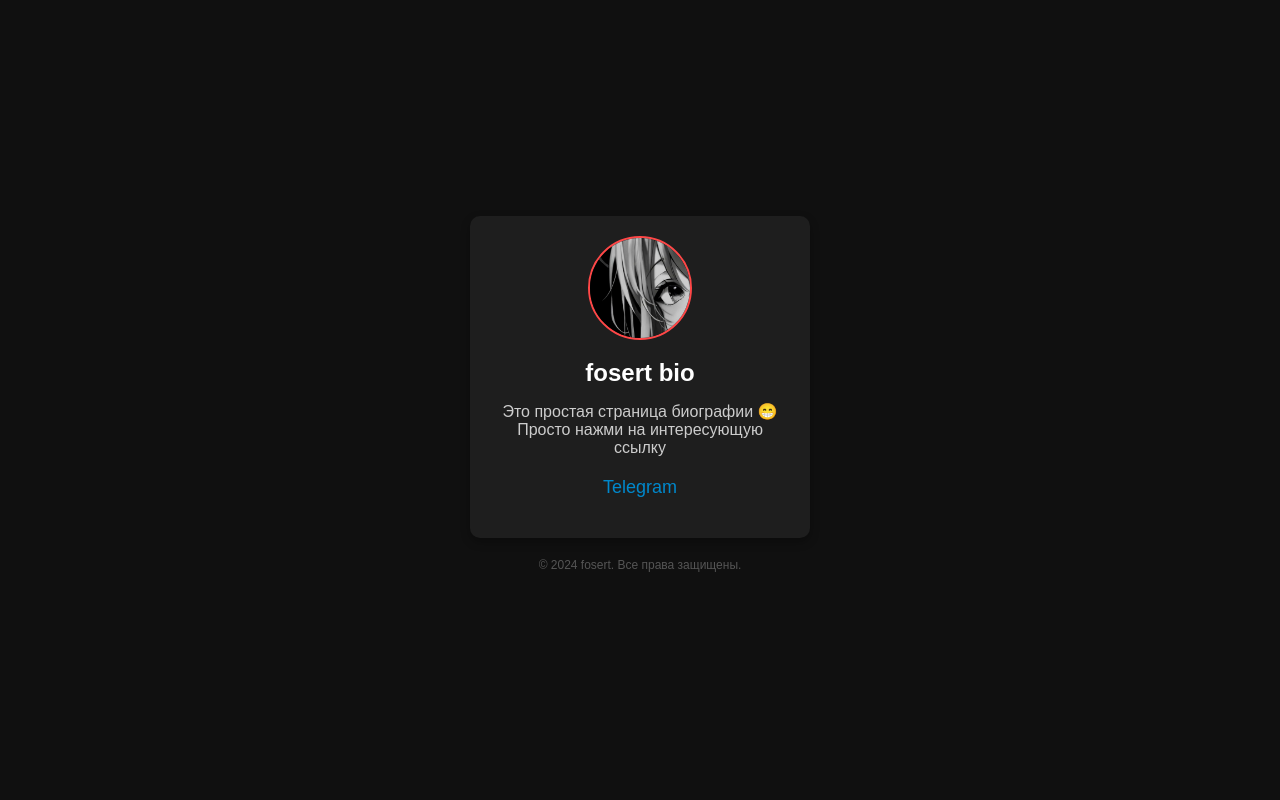
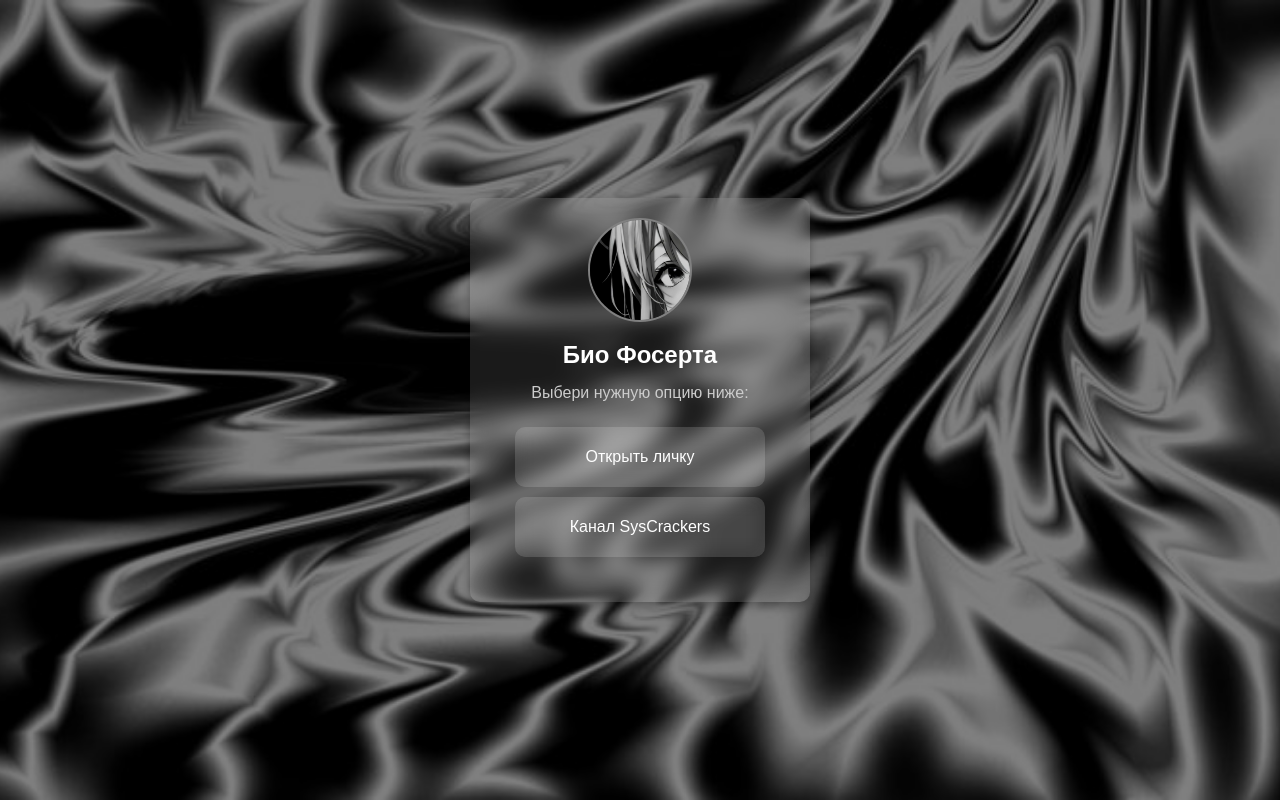
Before and after one commit to f0serttt/bio, a plain HTML site: page index.html in a window 1280 px wide. Drawn offline with Linux system fonts and the light colour scheme.

Commit message:
Add files via upload

```diff
--- a/index.html
+++ b/index.html
@@ -8,13 +8,27 @@
         body {
             margin: 0;
             font-family: Arial, sans-serif;
-            background: #101010;
+            background: url('background.jpg') no-repeat center center fixed;
+            background-size: cover;
             color: #fff;
             display: flex;
             justify-content: center;
             align-items: center;
             height: 100vh;
             flex-direction: column;
+            position: relative;
+            overflow: hidden;
+        }
+
+        body::before {
+            content: '';
+            position: absolute;
+            top: 0;
+            left: 0;
+            width: 100%;
+            height: 100%;
+            background: rgba(0, 0, 0, 0.5); /* Затемнение */
+            z-index: -1;
         }
 
         .container {
@@ -23,11 +37,14 @@
         }
 
         .profile-card {
-            background: #1e1e1e;
+            background: rgba(255, 255, 255, 0.1);
+            backdrop-filter: blur(10px);
             border-radius: 10px;
             padding: 20px;
             width: 300px;
             box-shadow: 0 4px 10px rgba(0, 0, 0, 0.3);
+            position: relative;
+            z-index: 1;
         }
 
         .avatar {
@@ -35,7 +52,7 @@
             width: 100px;
             height: 100px;
             margin-bottom: 15px;
-            border: 2px solid #ff4747;
+            border: 2px solid #808080;
         }
 
         h1 {
@@ -53,22 +70,25 @@
             margin: 20px 0;
         }
 
-        .links a {
-            display: block;
-            margin: 5px 0;
+        .telegram-button {
+            display: inline-block;
+            padding: 10px 20px;
+            margin: 5px;
+            font-size: 16px;
+            color: white;
             text-decoration: none;
-            font-size: 18px;
-            transition: color 0.3s;
+            text-align: center;
+            border-radius: 10px;
+            background: rgba(255, 255, 255, 0.1); /* Эффект стекла */
+            backdrop-filter: blur(10px); /* Эффект стекла */
+            border: none;
+            cursor: pointer;
+            width: 250px;
+            height: 60px;
+            -webkit-tap-highlight-color: rgba(255, 255, 255, 0.2);
         }
 
-        .links a.telegram {
-            color: #0088cc; /* Цвет ссылки Telegram */
-        }
 
-        .white {
-            color: #fff !important;
-            transition: color 0.4s ease; /* Плавный переход */
-        }
 
         footer {
             margin-top: 20px;
@@ -76,32 +96,32 @@
             color: #555;
         }
 
-        /* Стиль для всплывающего окна */
+        /* Всплывающее окно с эффектом стекла */
         .popup {
             position: fixed;
             left: 50%;
-            bottom: 10px; /* Фиксируем внизу экрана */
+            bottom: 10px;
             transform: translateX(-50%);
-            background-color: rgba(0, 255, 0, 0.5);
+            background: rgba(255, 255, 255, 0.1); /* Такой же фон как у контейнера */
+            backdrop-filter: blur(10px); /* Эффект стекла */
             color: #fff;
-            padding: 5px 10px;
+            padding: 5px 20px;
             border-radius: 10px;
             z-index: 1000;
             width: auto;
             max-width: 200px;
             min-width: 200px;
-            height: 45px;
+            height: 30px; /* Высота уменьшена до 30px */
             display: none;
             justify-content: center;
             align-items: center;
             text-align: center;
             word-wrap: break-word;
             overflow: hidden;
-            flex-direction: column; /* Размещение текста и прогресс-бара по вертикали */
+            flex-direction: column;
             animation: popupAnimation 1s ease-out forwards;
         }
 
-        /* Анимация для появления (снизу вверх) */
         @keyframes popupAnimation {
             0% {
                 transform: translateX(-50%) translateY(50%);
@@ -113,7 +133,6 @@
             }
         }
 
-        /* Анимация для скрытия (снизу вверх) */
         @keyframes popupHide {
             0% {
                 transform: translateX(-50%) translateY(0);
@@ -125,109 +144,56 @@
             }
         }
 
-        /* Полоса прогресса */
-        .progress-bar {
-            width: 100%;
-            background-color: #444; /* Темный фон прогресс-бара */
-        }
-
-        .progress {
-            height: 100%;
-            width: 0%;
-            background-color: #fff; /* Белая заливка прогресс-бара */
-            position: absolute;
-            transition: width 1.6s linear;
-        }
     </style>
 </head>
 <body>
     <div class="container">
         <div class="profile-card">
             <img src="photo.jpg" alt="Avatar" class="avatar">
-            <h1>fosert bio</h1>
-            <p class="bio">Это простая страница биографии 😁<br>Просто нажми на интересующую ссылку</p>
+            <h1>Био Фосерта</h1>
+            <p class="bio">Выбери нужную опцию ниже:</p>
             <div class="links">
-                <a href="#" class="telegram" onclick="showPopup(event, 'Пересылаю...', 'https://t.me/fosertbiography');">Telegram</a>
+                <button class="telegram-button" onclick="showPopup(event, 'Пересылаю...', 'https://t.me/doxcrimes');">Открыть личку</button>
+                <button class="telegram-button" onclick="showPopup(event, 'Пересылаю...', 'https://t.me/SysCrackers');">Канал SysCrackers</button>
             </div>
-        </div>
-        <footer>
-            <p>© 2024 fosert. Все права защищены.</p>
-        </footer>
-    </div>
-
-    <!-- Всплывающее окно -->
-    <div id="popup" class="popup">
-        <p id="popup-text"></p>
-        <div class="progress-bar">
-            <div id="progress" class="progress"></div>
         </div>
     </div>
 
+    <div id="popup" class="popup">
+        <p id="popup-text"></p>
+    </div>
+
     <script>
-        var isPopupVisible = false; // Флаг для отслеживания видимости окна
+        var isPopupVisible = false;
 
-        // Функция для отображения всплывающего окна и прогресс-бара
         function showPopup(event, message, link) {
-            // Отменяем стандартное поведение ссылки (переход)
             event.preventDefault();
 
-            // Получаем элемент ссылки
-            var linkElement = event.target;
-
-            // Меняем цвет ссылки на белый
-            linkElement.classList.add('white');
-
-            // Через 0.2 секунды возвращаем исходный цвет ссылки плавно
-            setTimeout(function() {
-                linkElement.classList.remove('white');
-            }, 400); // 200 миллисекунд
-
-            // Получаем элемент всплывающего окна
             var popup = document.getElementById("popup");
 
-            // Если окно уже отображается, запускаем анимацию скрытия
             if (isPopupVisible) {
-                // Анимация скрытия
                 popup.style.animation = "popupHide 1s ease-out forwards";
                 setTimeout(function() {
-                    popup.style.display = "none"; // Скрываем окно после анимации
-                    isPopupVisible = false; // Обновляем флаг
-                    // После скрытия, показываем окно снова
+                    popup.style.display = "none";
+                    isPopupVisible = false;
                     setTimeout(function() {
                         showPopup(event, message, link);
-                    }, 1000); // Даем время анимации на скрытие
-                }, 1000); // Дожидаемся окончания анимации скрытия
+                    }, 1000);
+                }, 1000);
             } else {
-                // Отображаем всплывающее окно с сообщением
                 document.getElementById("popup-text").textContent = message;
                 popup.style.display = "flex";
                 popup.style.animation = "popupAnimation 1s ease-out forwards";
 
-                // Запускаем таймер
-                let progress = document.getElementById("progress");
-                progress.style.width = "0%"; // Начальный прогресс
+                setTimeout(function() {
+                    popup.style.animation = "popupHide 1s ease-out forwards";
+                    setTimeout(function() {
+                        popup.style.display = "none";
+                        isPopupVisible = false;
+                        window.open(link, "_blank");
+                    }, 1000);
+                }, 1600);
 
-                // Полоса прогресса
-                setTimeout(function() {
-                    progress.style.width = "90%"; // Прогресс до конца
-                }, 100);
-
-                // Через 1.6 секунды скрываем окно и переходим по ссылке
-                setTimeout(function() {
-                    var popup = document.getElementById("popup");
-
-                    // Добавляем класс для анимации скрытия
-                    popup.style.animation = "popupHide 1s ease-out forwards";
-
-                    // После завершения анимации скрываем окно и переходим по ссылке
-                    setTimeout(function() {
-                        popup.style.display = "none"; // Скрываем окно
-                        isPopupVisible = false; // Обновляем флаг
-                        window.open(link, "_blank");  // Переход по ссылке
-                    }, 1000); // Дожидаемся окончания анимации скрытия
-                }, 1600); // 1600 миллисекунд = 1.6 секунды
-
-                // Устанавливаем флаг, что окно отображается
                 isPopupVisible = true;
             }
         }
```
Also changed, not shown: background.jpg (added).
